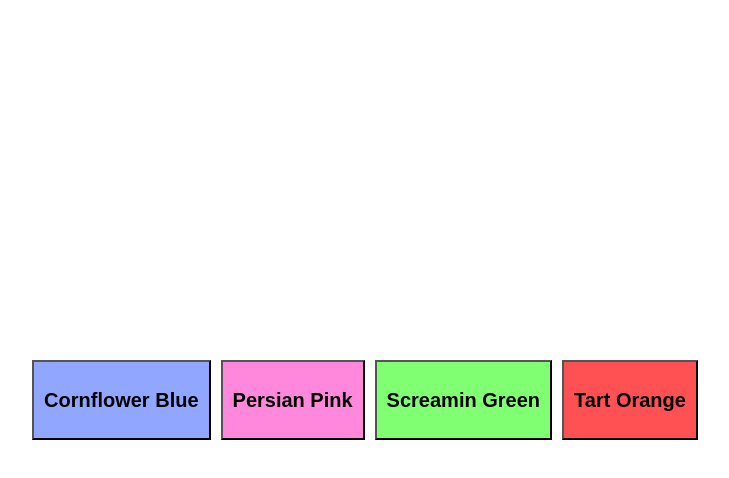
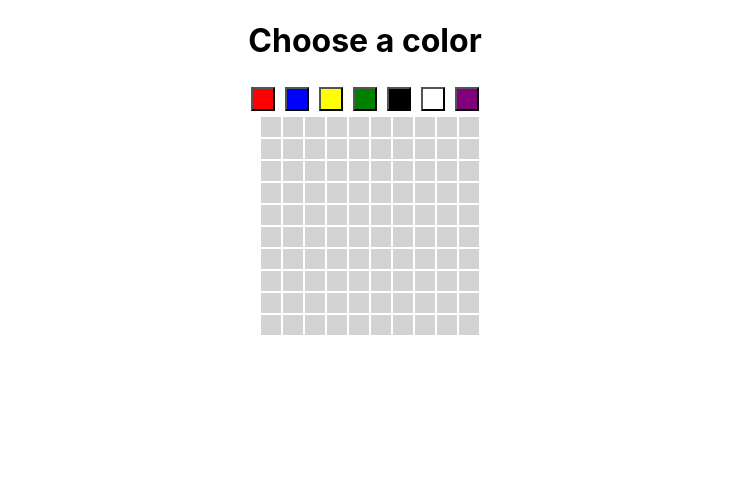
Before and after one commit to anadanciu/my-calculator, a React (Create React App) app: page / in a window 1280 px wide. Shown: the top 478 px of the page, without its empty margins (275-1004 px from the left). Built offline with nearby package versions, Linux system fonts and the light colour scheme.

Commit message:
Pixel Art - UseContext and send Props from child to parent

```diff
--- a/public/index.html
+++ b/public/index.html
@@ -24,7 +24,7 @@
       work correctly both with client-side routing and a non-root public URL.
       Learn how to configure a non-root public URL by running `npm run build`.
     -->
-    <title>React App</title>
+    <title>React Challenges</title>
   </head>
   <body>
     <noscript>You need to enable JavaScript to run this app.</noscript>
--- /dev/null
+++ b/src/08-pixel-art/PixelArt.tsx
@@ -0,0 +1,83 @@
+import React, {
+  useState,
+  useContext,
+  createContext,
+  MouseEventHandler,
+} from "react";
+
+const ColorContext = createContext("");
+
+interface IMyProps {
+  chooseAColor: (color: string) => void;
+}
+
+const ColorPicker: React.FC<IMyProps> = (props: IMyProps) => {
+  const colors = ["red", "blue", "yellow", "green", "black", "white", "purple"];
+  return (
+    <>
+      {colors.map((color) => (
+        <button
+          key={color}
+          style={{ backgroundColor: color }}
+          onClick={() => props.chooseAColor(color)}
+        />
+      ))}
+    </>
+  );
+};
+
+const Pixel = () => {
+  const selectedColor: string = useContext(ColorContext);
+
+  const handleClick: MouseEventHandler<HTMLDivElement> = (event) => {
+    const target = event.target as HTMLDivElement;
+    target.style.backgroundColor = selectedColor;
+  };
+
+  return (
+    <div
+      style={{
+        height: "20px",
+        width: "20px",
+        margin: "1px",
+        backgroundColor: "lightgrey",
+      }}
+      onClick={handleClick}
+    />
+  );
+};
+
+function Pixels() {
+  const pixels = [];
+  for (let i = 0; i < 100; i++) pixels.push(<Pixel key={i} />);
+  return (
+    <div
+      style={{
+        display: "grid",
+        gridTemplateColumns: "repeat(10, 1fr)",
+        width: "210px",
+        margin: "0 auto",
+      }}
+    >
+      {pixels}
+    </div>
+  );
+}
+
+const PixelArt = () => {
+  const [color, setColor] = useState("lightGrey");
+  const chooseAColor = (color: string) => {
+    console.log(color);
+    setColor(color);
+  };
+
+  return (
+    <ColorContext.Provider value={color}>
+      <h1>Choose a color</h1>
+      <ColorPicker chooseAColor={chooseAColor} />
+      <Pixels />
+    </ColorContext.Provider>
+  );
+};
+
+export default PixelArt;
--- a/src/App.tsx
+++ b/src/App.tsx
@@ -1,13 +1,14 @@
 import React from "react";
 import "./App.scss";
-import ColorPicker from "./07-color-picker/ColorPicker";
 
+//import ColorPicker from "./07-color-picker/ColorPicker";
 //import ColorRenderer from "./01-color-renderer/ColorRenderer";
 //import DarkMode from "./02-dark-mode/DarkMode";
 //import FormValidator from "./03-form-validator/FormValidator";
 //import DogPics from "./04-dog-pics/DogPics";
 //import ScoreKeeper from "./05-score-keeper/ScoreKeeper";
 //import ToggleWindowEvent from "./06-add-window-event/ToggleWindowEvent";
+import PixelArt from "./08-pixel-art/PixelArt";
 
 function App() {
   return (
@@ -18,7 +19,8 @@ function App() {
       {/*<DogPics />*/}
       {/*<ScoreKeeper />*/}
       {/*<ToggleWindowEvent />*/}
-      <ColorPicker />
+      {/*<ColorPicker />*/}
+      <PixelArt />
     </div>
   );
 }
```
